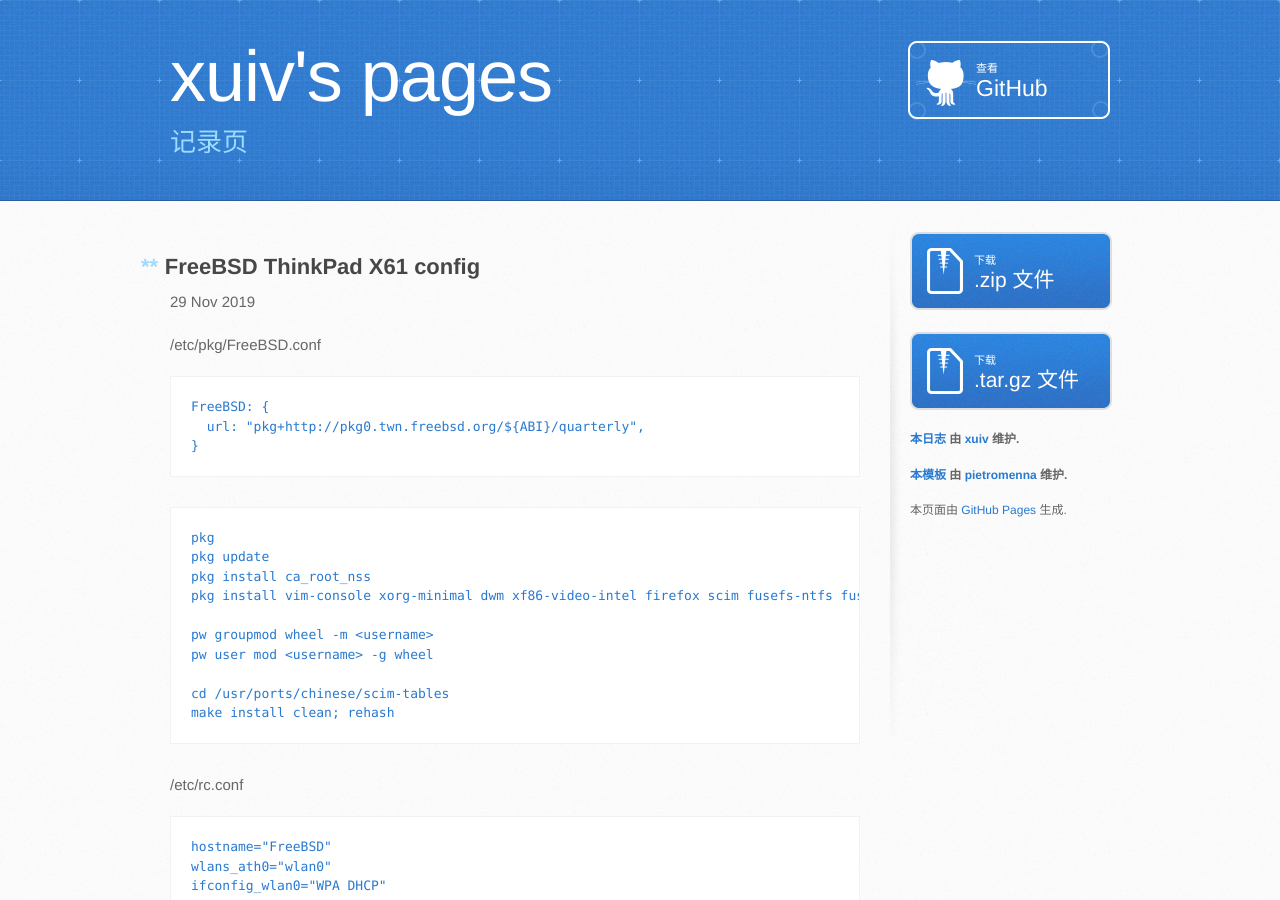
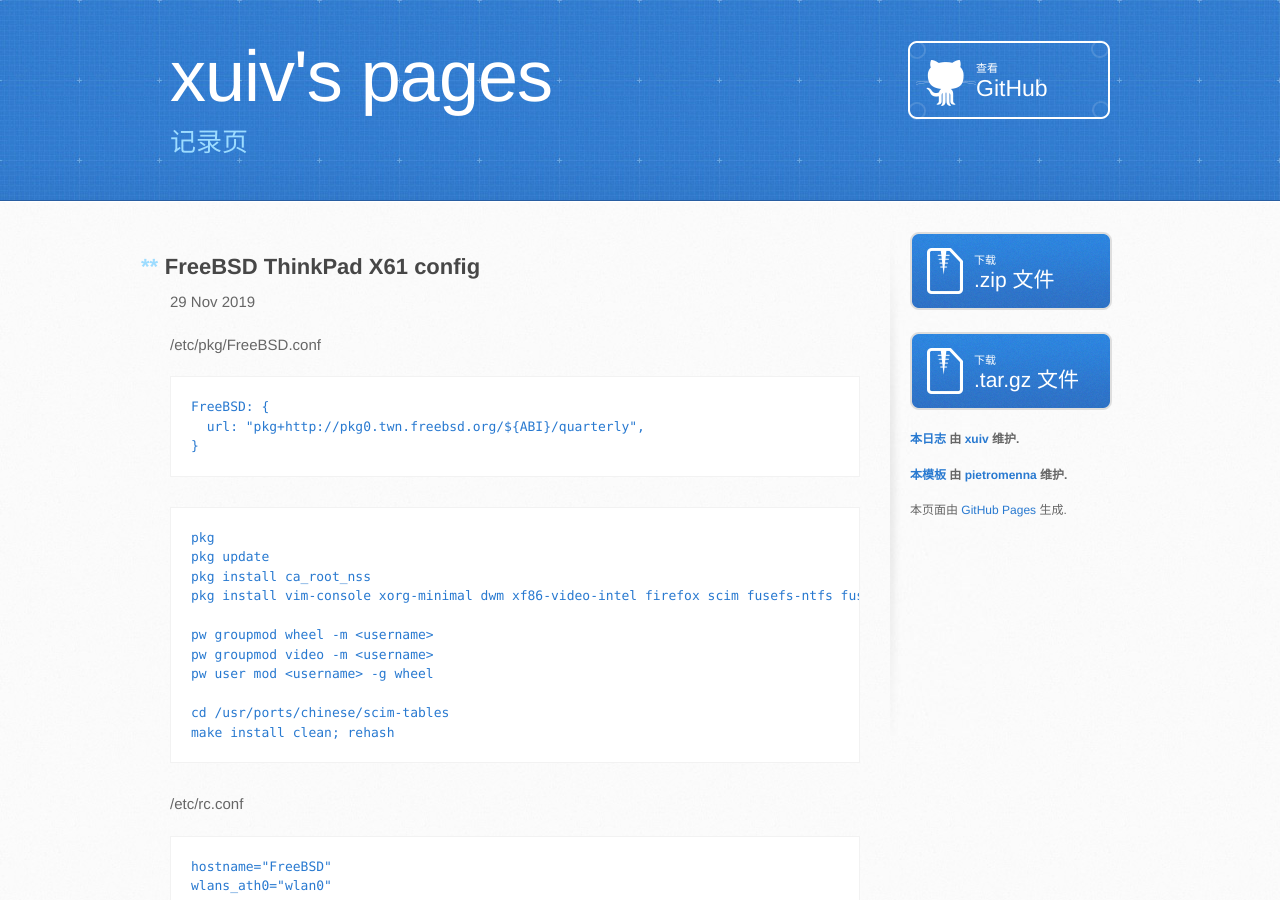
Before and after one commit to xuiv/xuiv.github.io, a Jekyll site: the page built from _posts/2019-11-29-freebsd-x61.markdown, in a window 1280 px wide and 900 px high. Built offline with Jekyll 4.4.1, drawn with Linux system fonts in a browser that asks for light colours; some web fonts are replaced.

Commit message:
Update 2019-11-29-freebsd-x61.markdown

```diff
--- a/_posts/2019-11-29-freebsd-x61.markdown
+++ b/_posts/2019-11-29-freebsd-x61.markdown
@@ -18,6 +18,7 @@ pkg install ca_root_nss
 pkg install vim-console xorg-minimal dwm xf86-video-intel firefox scim fusefs-ntfs fusefs-ntfs-compression emacs smplayer git
 
 pw groupmod wheel -m <username>
+pw groupmod video -m <username>
 pw user mod <username> -g wheel
 
 cd /usr/ports/chinese/scim-tables
```
